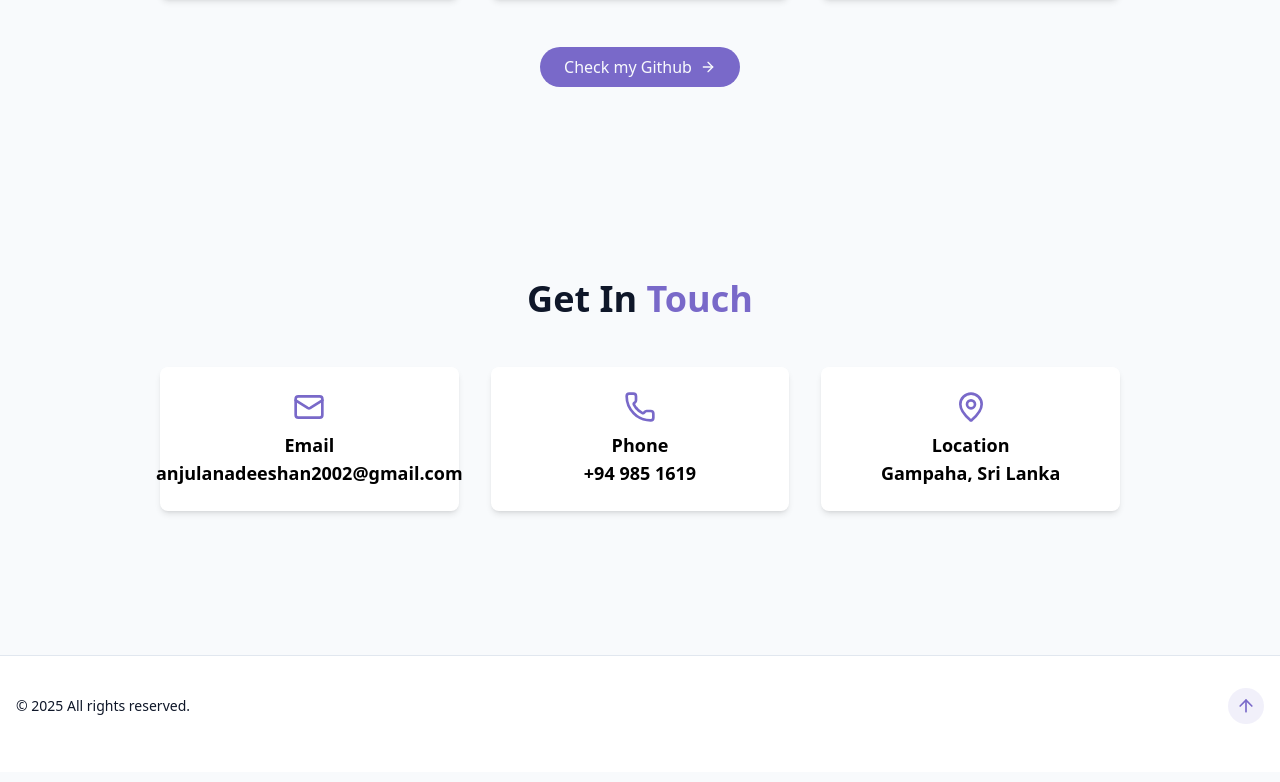
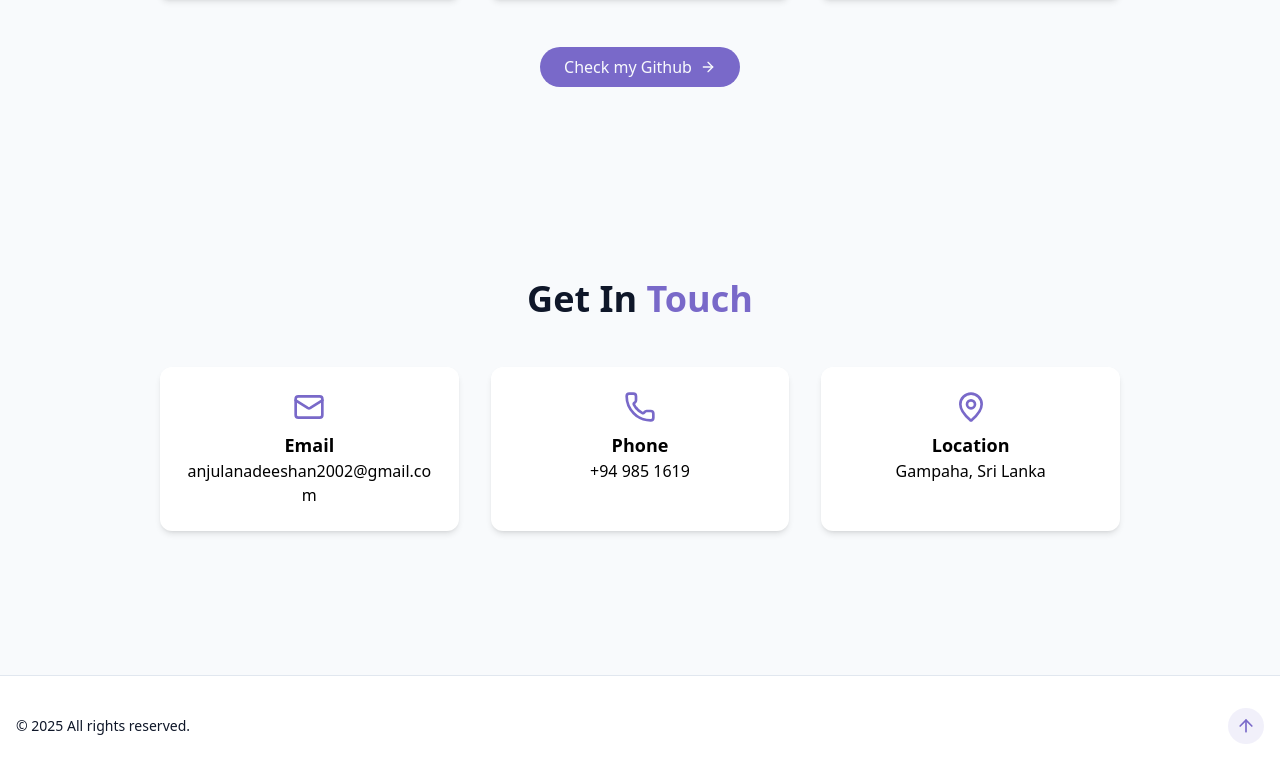
Before and after one commit to anjulanadeeshan/react-based-portfolio-website, a React (Vite) app: page / in a window 1280 px wide. Shown: the part 3619-4401 px from the top of the page. Built offline with nearby package versions, Linux system fonts and the light colour scheme.

Commit message:
last commit

```diff
--- a/src/components/ContactSection.jsx
+++ b/src/components/ContactSection.jsx
@@ -8,26 +8,26 @@ export const ContactSection = () => {
                     Get In <span className="text-primary">Touch</span>
                 </h2>
 
-                <div className="grid md:grid-cols-3 gap-8 text-center">
+                <div className="grid grid-cols-1 sm:grid-cols-2 md:grid-cols-3 gap-6 sm:gap-8 text-center">
                     {/* Email */}
-                    <div className="flex flex-col items-center bg-white shadow-md rounded-lg p-6">
+                    <div className="flex flex-col items-center bg-white shadow-md rounded-xl p-6">
                         <Mail className="h-8 w-8 text-primary mb-2" />
                         <h3 className="font-semibold text-black text-lg">Email</h3>
-                        <p className="font-semibold text-black text-lg">anjulanadeeshan2002@gmail.com</p>
+                        <p className="text-black break-all">anjulanadeeshan2002@gmail.com</p>
                     </div>
 
                     {/* Phone */}
-                    <div className="flex flex-col items-center bg-white shadow-md rounded-lg p-6">
+                    <div className="flex flex-col items-center bg-white shadow-md rounded-xl p-6">
                         <Phone className="h-8 w-8 text-primary mb-2" />
                         <h3 className="font-semibold text-black text-lg">Phone</h3>
-                        <p className="font-semibold text-black text-lg">+94 985 1619</p>
+                        <p className="text-black">+94 985 1619</p>
                     </div>
 
                     {/* Location */}
-                    <div className="flex flex-col items-center bg-white shadow-md rounded-lg p-6">
+                    <div className="flex flex-col items-center bg-white shadow-md rounded-xl p-6">
                         <MapPin className="h-8 w-8 text-primary mb-2" />
                         <h3 className="font-semibold text-black text-lg">Location</h3>
-                        <p className="font-semibold text-black text-lg">Gampaha, Sri Lanka</p>
+                        <p className="text-black">Gampaha, Sri Lanka</p>
                     </div>
                 </div>
             </div>
```
